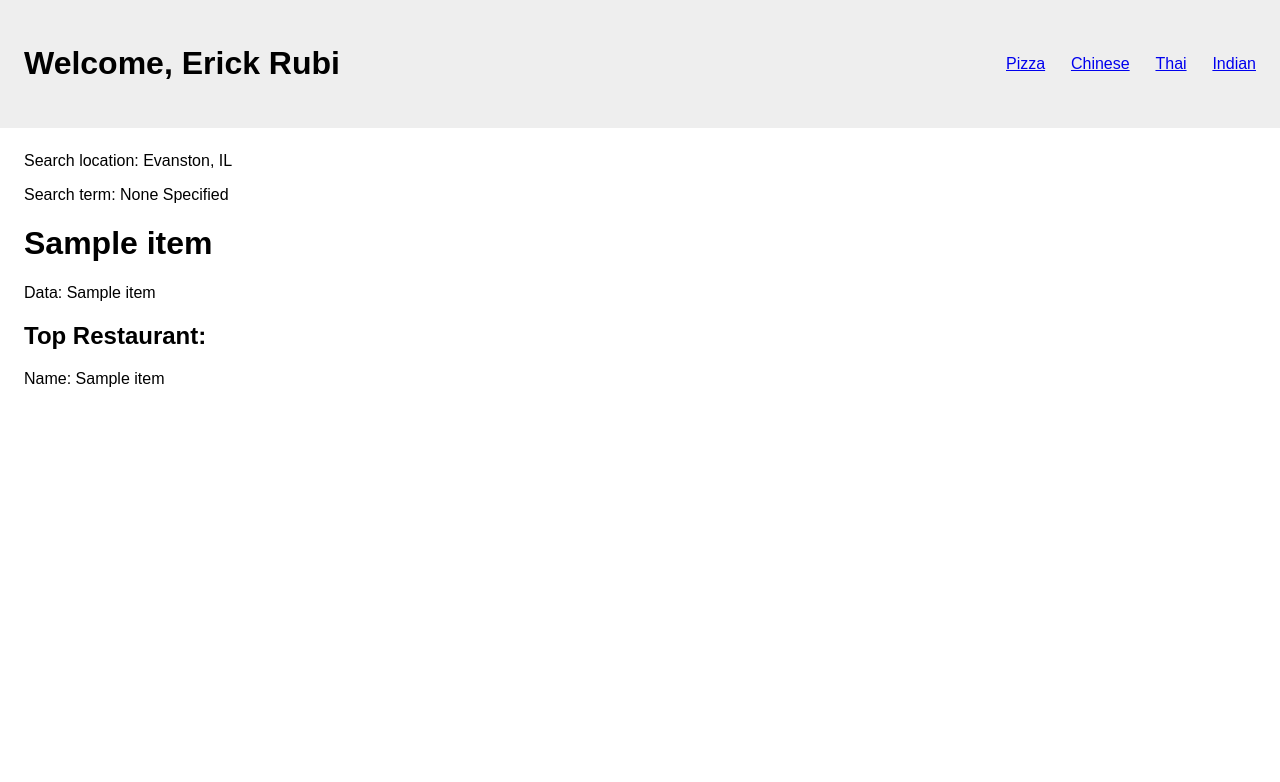
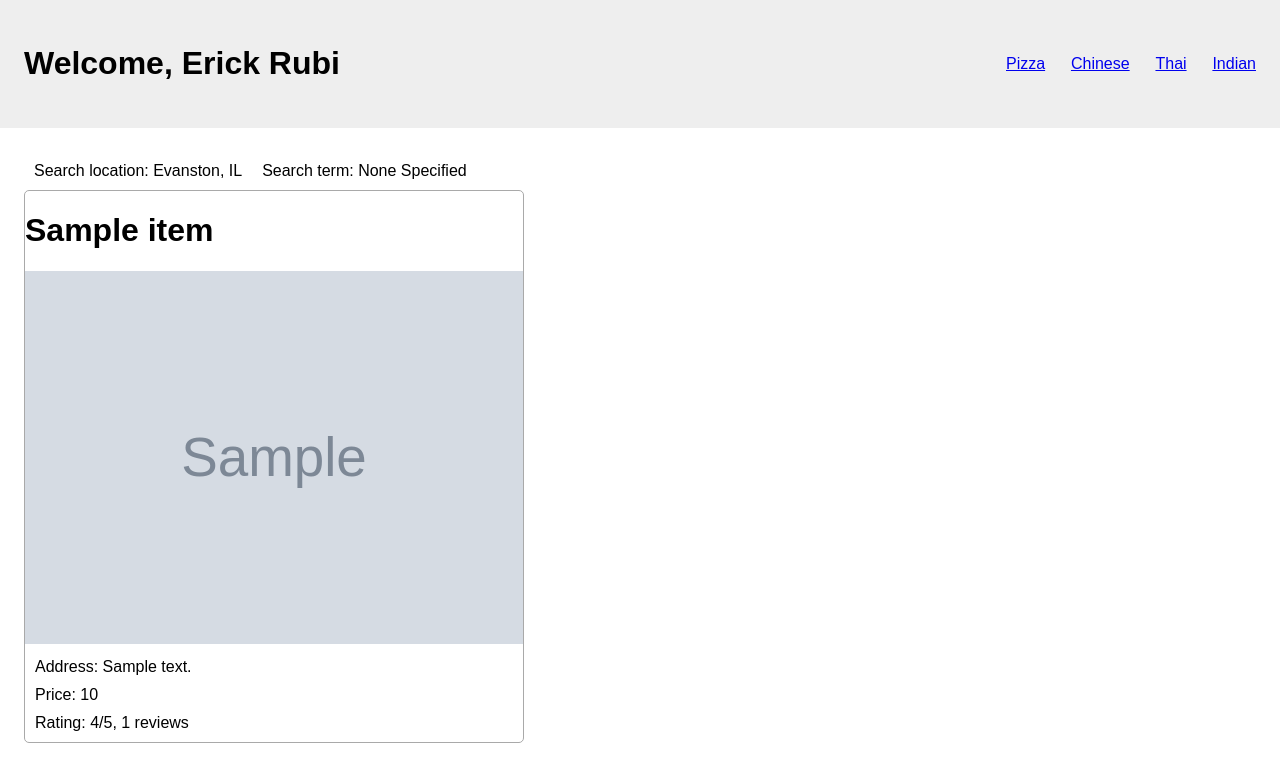
Before and after one commit to caedonhsieh/webdev-labs, a Flask app: page /restaurant in a window 1280 px wide. Shown: the top 782 px of the page. Run offline with Flask 2, Linux system fonts and the light colour scheme; grey boxes marked "Sample" are stand-in pictures; a database or web service that is not in the repository returns one stand-in record (values such as "Sample title"); data that the repository does not hold is empty; some libraries are stand-ins or nearby versions.

Commit message:
exercise 4

```diff
--- a/lab02/templates/restaurant.html
+++ b/lab02/templates/restaurant.html
@@ -3,9 +3,28 @@
 <head>
     <meta charset="UTF-8"><title>Top Restaurant</title>
     <link rel="stylesheet" href="https://cdnjs.cloudflare.com/ajax/libs/font-awesome/5.11.2/css/all.min.css">
-    <link rel="stylesheet" href="../static/style.css">
+    <link rel="stylesheet" href="/static/style.css">
     <meta name="viewport" content="width=device-width, initial-scale=1.0">
     <title>Top Restaurant</title>
+    <style>
+        .search-params {
+            display: flex;
+        }
+        .search-params p {
+            margin: 10px;
+        }
+        .card {
+            border: solid 1px darkgray;
+            border-radius: 5px;
+            width: 500px;
+        }
+        .card img {
+            width: 100%;
+        }
+        .card p {
+            margin: 10px;
+        }
+    </style>
 </head>
 <body>
     {% include 'includes/header.html' %}
@@ -15,12 +34,13 @@
             <p>Search location: {{city}}</p>
             <p>Search term: {{search_term or 'None Specified'}}</p>
         </div>
-        <div>
+        <div class="card">
             <h1> {{restaurant.get('name')}} </h1>
+            <img src="{{restaurant.get('image_url')}}">
+            <p>Address: {{restaurant.get('display_address')}}</p>
+            <p>Price: {{restaurant.get('price')}}</p>
+            <p>Rating: {{restaurant.get('rating')}}/5, {{restaurant.get('review_count')}} reviews</p>
         </div>
-        <p>Data: {{ restaurant }}</p>
-        <h2>Top Restaurant:</h2>
-        <p>Name: {{ restaurant.get('name') }}</p>
     </main>
 </body>
 </html>
```
